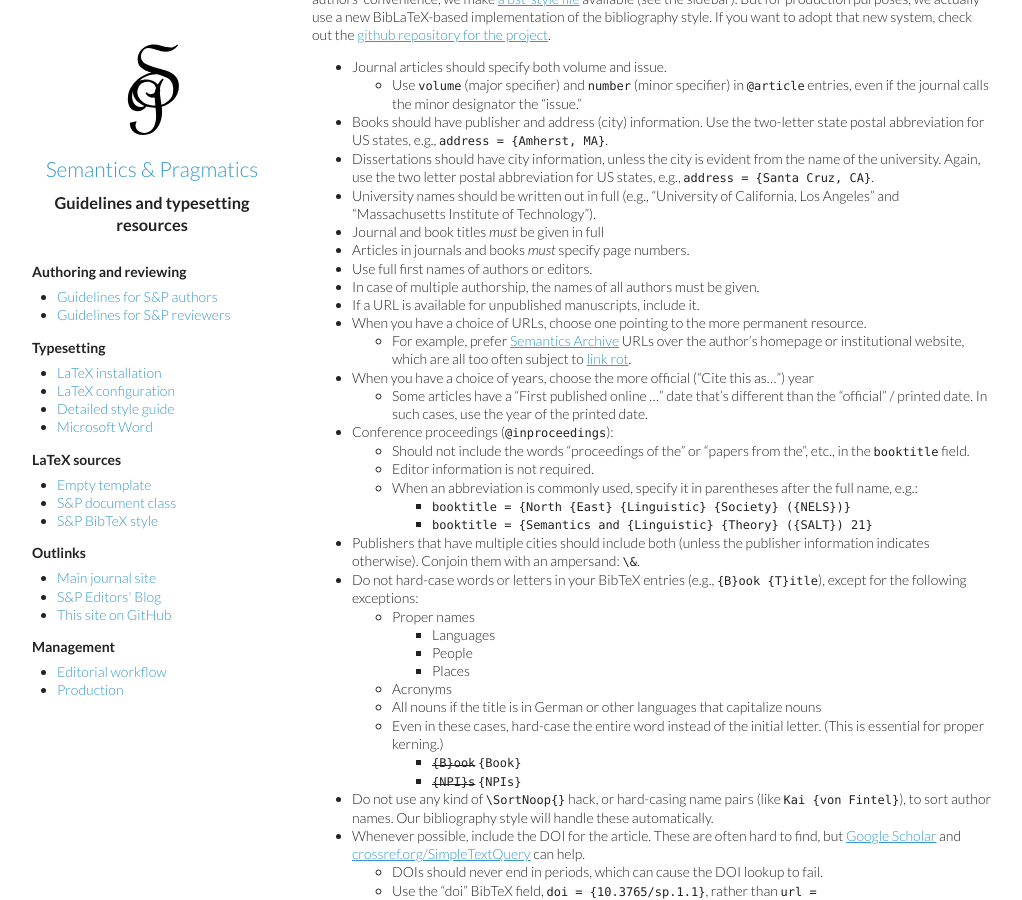
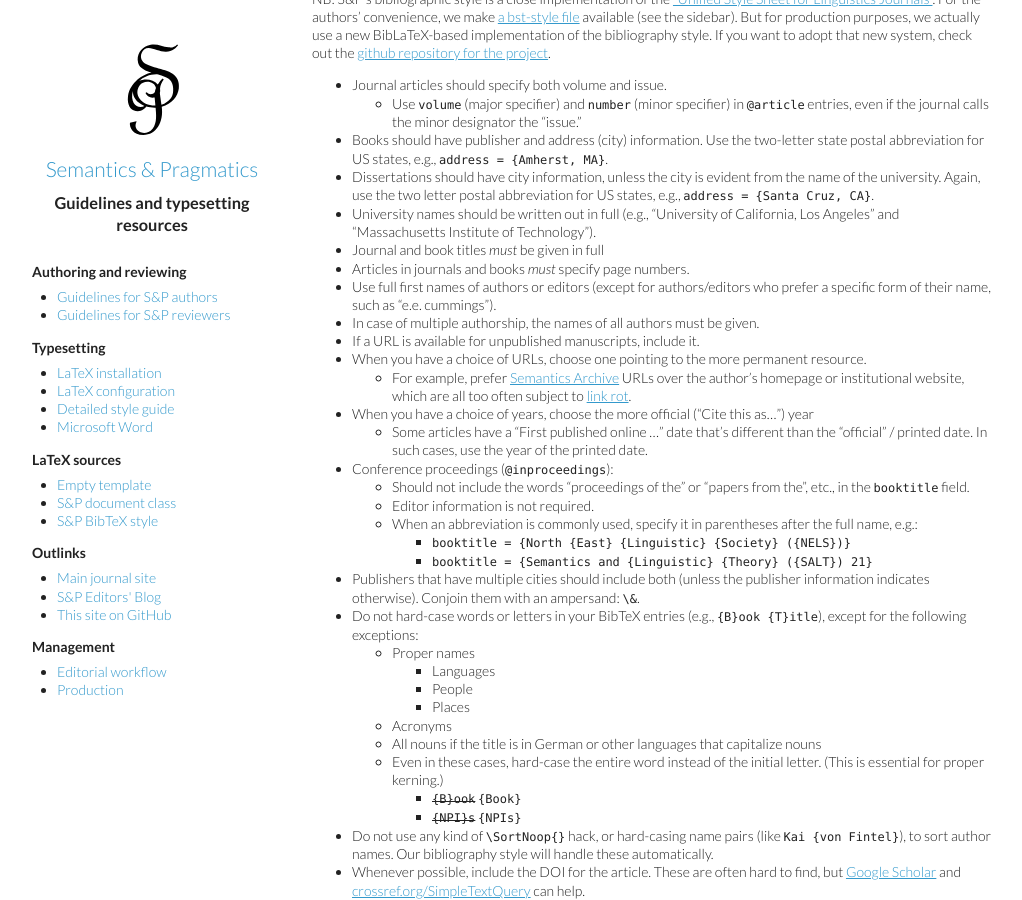
Before and after one commit to semprag/semprag.github.io, a Jekyll site: the page built from style.md, in a window 1280 px wide and 900 px high, scrolled down 3642 px. Shown: the whole window, without its empty margins (8-1030 px from the left). Built offline with Jekyll 4.4.1, drawn with Linux system fonts in a browser that asks for light colours; some of the changed text lies outside the part shown.

Commit message:
Made explicit exception for full name requirement

```diff
--- a/style.md
+++ b/style.md
@@ -26,7 +26,7 @@
 * Similarly, make sure that the abstract in your paper and the abstract on the S&P website are the same (modulo that the abstract in the paper is LaTeX and the abstract on the website is HTML).
 * Include your contact address at the end of the paper.
 * Make sure that your bibliographic information complies with our requirements (more details below in the [BibTeX](#bibtex) section), especially:
-  - full names for *all* authors and editors
+  - full names for *all* authors and editors (except for authors/editors who prefer a specific form of their name, such as "e.e. cummings")
   - only use braces to case protect proper names, first words of subtitles, and the like, never a whole title
   - when using braces to protect case, wrap the entire word in braces, not just the initial letter:
     + <del><code>{E}nglish</code></del> `{English}`
@@ -160,7 +160,7 @@
 - University names should be written out in full (e.g., "University of California, Los Angeles" and "Massachusetts Institute of Technology").
 - Journal and book titles *must* be given in full
 - Articles in journals and books *must* specify page numbers.
-- Use full first names of authors or editors.
+- Use full first names of authors or editors (except for authors/editors who prefer a specific form of their name, such as "e.e. cummings").
 - In case of multiple authorship, the names of all authors must be given.
 - If a URL is available for unpublished manuscripts, include it.
 - When you have a choice of URLs, choose one pointing to the more permanent resource.
```
